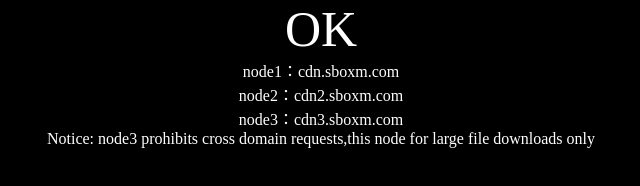
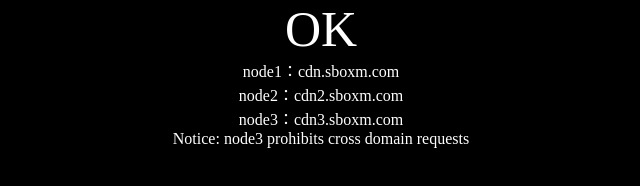
Before and after one commit to cnhkbbs/jstools, a plain HTML site: page index.html in a window 1280 px wide. Shown: the whole page, without its empty margins (319-959 px from the left). Drawn offline with Linux system fonts and the light colour scheme.

Commit message:
Update index.html

```diff
--- a/index.html
+++ b/index.html
@@ -33,7 +33,7 @@
 			<a>node1：cdn.sboxm.com</a><br />
 			<a>node2：cdn2.sboxm.com</a><br />
 			<a>node3：cdn3.sboxm.com</a><br />
-			<a>Notice: node3 prohibits cross domain requests,this node for large file downloads only</a>
+			<a>Notice: node3 prohibits cross domain requests</a>
 		</div>
 	</body>
 </html>
```
